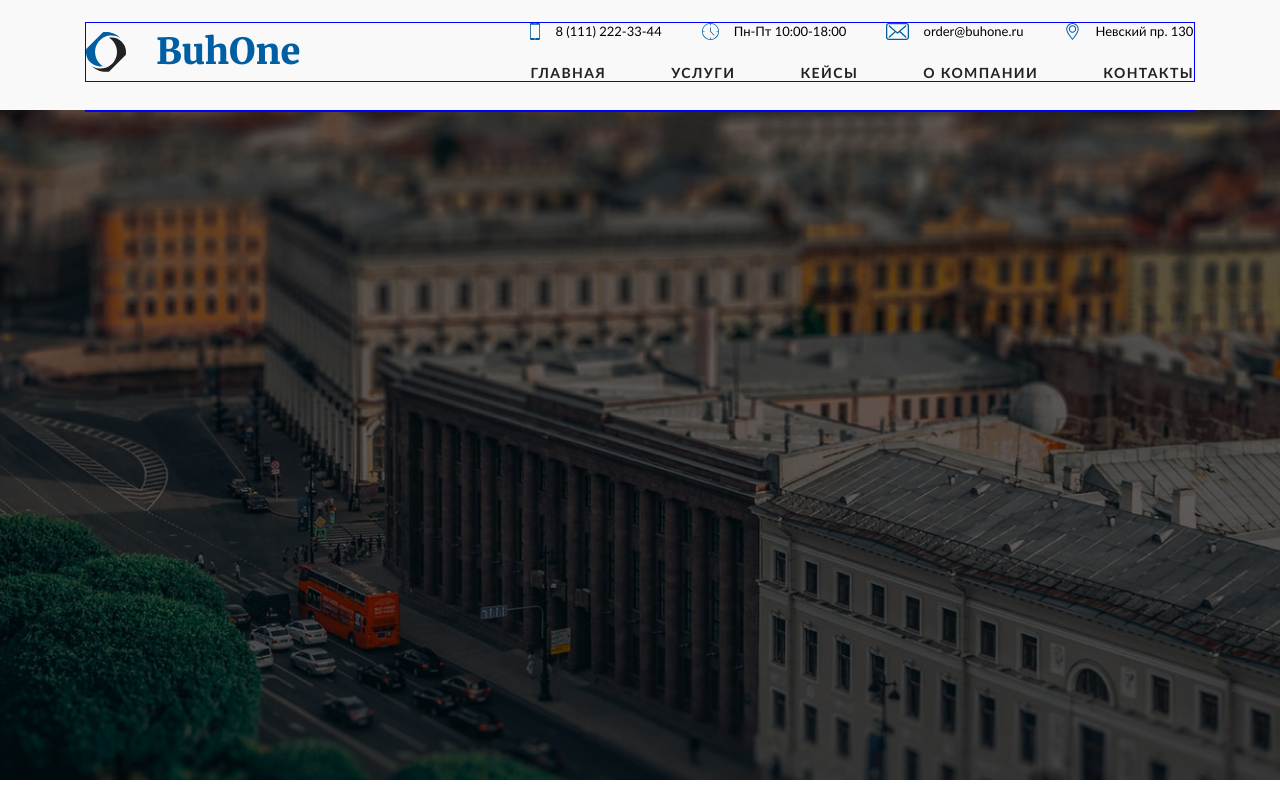
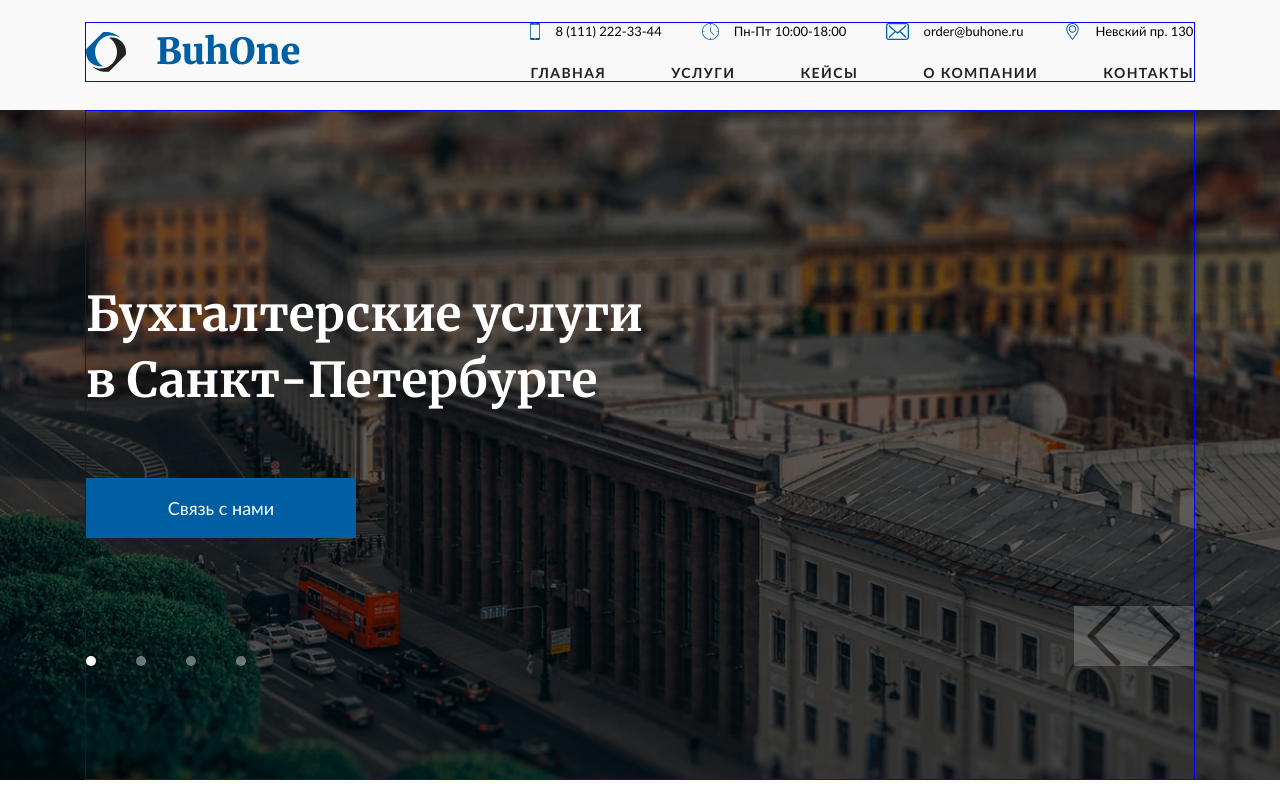
Before and after one commit to zvenrm/BuhOne, a plain HTML site: page index.html in a window 1280 px wide. Drawn offline with Linux system fonts and the light colour scheme.

Commit message:
feat: create slider

```diff
--- a/index.html
+++ b/index.html
@@ -66,28 +66,36 @@
     </header>
     <main class="main">
       <section class="main__slider slider">
-        <div class="main__container container">
+        <div class="slider__container container">
           <div class="slider__slides">
             <div class="slider__slide active">
-
+              <h1 class="slider__title">Бухгалтерские услуги в Санкт-Петербурге</h1>
+              <button class="slider__button">Связь с нами</button>
             </div>
             <div class="slider__slide">
-
+              <h1 class="slider__title">Бухгалтерские услуги в Санкт-Петербурге</h1>
+              <button class="slider__button">Связь с нами</button>
             </div>
             <div class="slider__slide">
-
+              <h1 class="slider__title">Бухгалтерские услуги в Санкт-Петербурге</h1>
+              <button class="slider__button">Связь с нами</button>
             </div>
             <div class="slider__slide">
-
+              <h1 class="slider__title">Бухгалтерские услуги в Санкт-Петербурге</h1>
+              <button class="slider__button">Связь с нами</button>
             </div>
           </div>
-          <div id="nav-button--prev" class="slider__nav-button"></div>
-          <div id="nav-button--next" class="slider__nav-button"></div>
-          <div class="slider__nav">
-            <div class="slider__navlink active"></div>
-            <div class="slider__navlink"></div>
-            <div class="slider__navlink"></div>
-            <div class="slider__navlink"></div>
+          <div class="slider__controls">
+            <div class="slider__nav">
+              <div class="slider__navlink active"></div>
+              <div class="slider__navlink"></div>
+              <div class="slider__navlink"></div>
+              <div class="slider__navlink"></div>
+            </div>
+            <div class="slider__arrows">
+              <div id="left-arrow" class="slider__arrow"></div>
+              <div id="right-arrow" class="slider__arrow"></div>
+            </div>
           </div>
         </div>
       </section>
--- a/script.js
+++ b/script.js
@@ -13,3 +13,37 @@ burgerMenu.addEventListener('click', (e) => {
       toggleMenu()
   }
 })
+
+
+/*--------------------------*/
+
+const slides = document.querySelectorAll(".slider__slide");
+const navlinks = document.querySelectorAll(".slider__navlink");
+let currentSlide = 0;
+
+document.getElementById("right-arrow").addEventListener("click", () => {
+    changeSlide(currentSlide + 1)
+});
+document.getElementById("left-arrow").addEventListener("click", () => {
+    changeSlide(currentSlide - 1)
+});
+
+function changeSlide(moveTo) {
+    if (moveTo >= slides.length) {moveTo = 0;}
+    if (moveTo < 0) {moveTo = slides.length - 1;}
+
+    slides[currentSlide].classList.toggle("active");
+    navlinks[currentSlide].classList.toggle("active");
+    slides[moveTo].classList.toggle("active");
+    navlinks[moveTo].classList.toggle("active");
+
+    currentSlide = moveTo;
+}
+
+document.querySelectorAll('.slider__navlink').forEach((bullet, bulletIndex) => {
+    bullet.addEventListener('click', () => {
+        if (currentSlide !== bulletIndex) {
+            changeSlide(bulletIndex);
+        }
+    })
+})
--- a/style.css
+++ b/style.css
@@ -161,12 +161,109 @@ body{
 }
 .main__container {
 }
+.slider{
+}
 .main__slider {
   height: 670px;
   background-image: url('./BuhOne/assets/images/head-img.jpg');
   background-position: center;
   background-size: cover;
   background-repeat: no-repeat;
+}
+
+.slider__container {
+  padding-top: 170px;
+  padding-bottom: 113px;
+  height: 100%;
+  display: flex;
+  flex-direction: column;
+  row-gap: 68px;
+  overflow: hidden;
+}
+.container {
+}
+.slider__slides {
+  width: 589px;
+  height: 257px;
+}
+.slider__slide {
+  width: 589px;
+  height: 257px;
+  display: flex;
+  flex-direction: column;
+  justify-content: space-between;
+  transition: 1s;
+  display: none;
+  animation-name: out;
+  animation-duration: 1s;
+}
+.slider__title {
+  width: 589px;
+  font-family: 'Merriweather';
+  font-weight: 700;
+  font-size: 48px;
+  line-height: 66px;
+  color: #FFFFFF;
+}
+.slider__button {
+  width: 270px;
+  height: 60px;
+  background: #005FA3;
+  font-family: 'Lato';
+  font-size: 18px;
+  line-height: 25px;
+  text-align: center;
+  color: #FFFFFF;
+  border: none;
+  cursor: pointer;
+  transition: 1s;
+}
+.slider__slide.active {
+  display: flex;
+  animation-name: in;
+  animation-duration: 1s;
+}
+.slider__controls{
+  display: flex;
+  justify-content: space-between;
+}
+.slider__arrows {
+  display: flex;
+}
+.slider__arrow {
+  background-image: url("./BuhOne/assets/icons/slider-arrow.svg");
+  background-color: #FFFFFF;
+  width: 60px;
+  height: 60px;
+  opacity: 0.2;
+  cursor: pointer;
+  transition: 0.3s;
+}
+.slider__arrow:nth-child(1){
+  transform: rotate(180deg);
+}
+.slider__arrow:hover{
+  opacity: 0.4;
+}
+.slider__nav {
+  width: 160px;
+  display: flex;
+  align-items: flex-end;
+  column-gap: 40px;
+}
+.slider__navlink {
+  width: 10px;
+  height: 10px;
+  border-radius: 50%;
+  background: #FFFFFF;
+  opacity: 0.4;
+  cursor: pointer;
+  transition: 1s;
+}
+
+.slider__navlink.active {
+  background: #FFFFFF;
+  opacity: 1;
 }
 
 @media (max-width: 930px){
@@ -256,3 +353,13 @@ body{
     width: 90%;
   }
 }
+
+@keyframes in {
+  from {opacity: 0;}
+  to {opacity: 1;}
+}
+
+@keyframes out {
+  from {opacity: 1;}
+  to {opacity: 0;}
+}
```
Also changed, not shown: BuhOne/assets/icons/back.png (added), BuhOne/assets/icons/slider-arrow.png (added), BuhOne/assets/icons/slider-arrow.svg (added).
